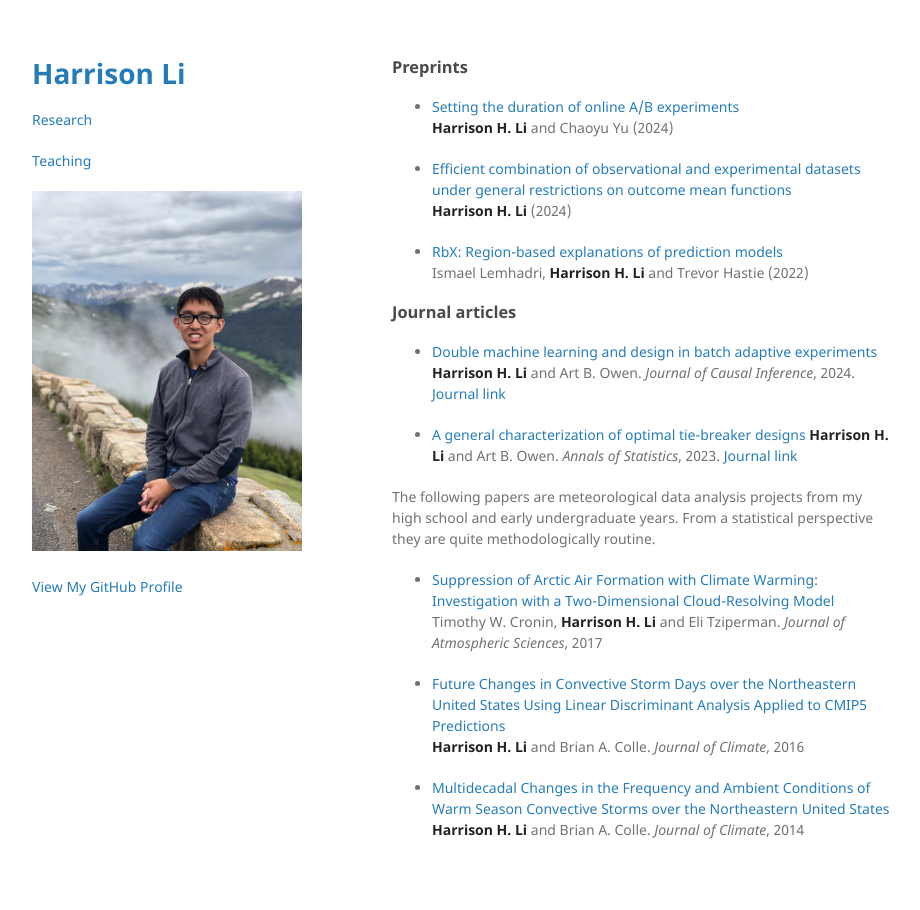
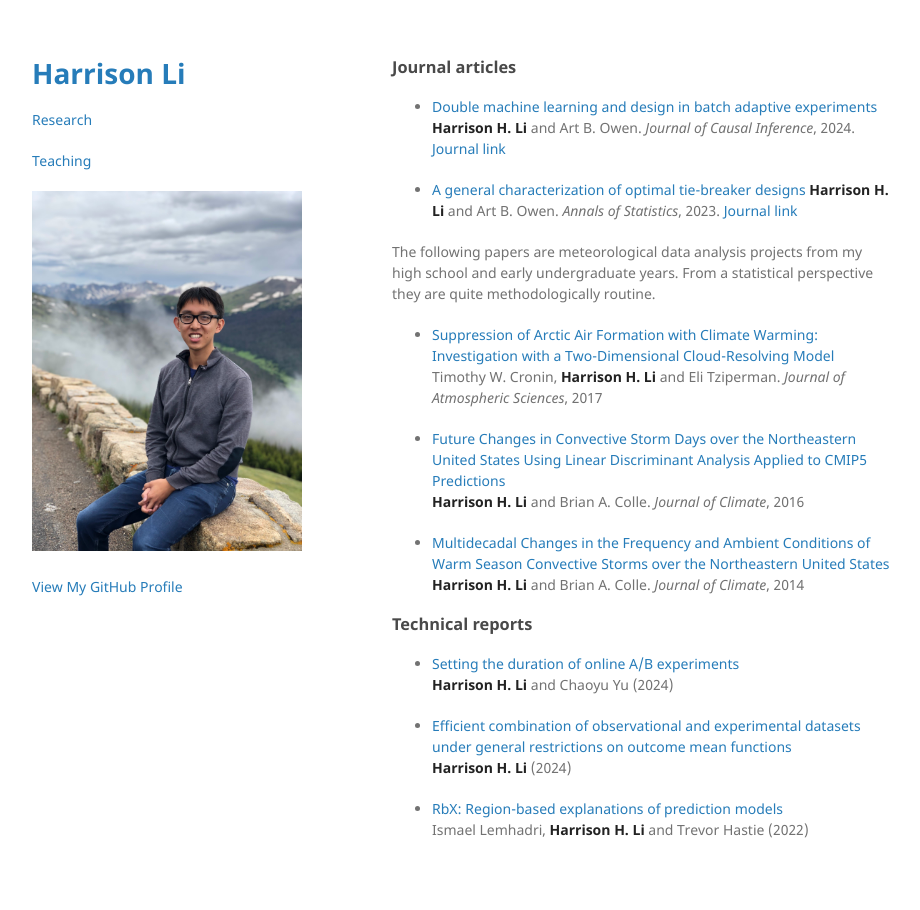
Before and after one commit to hli90722/hli90722.github.io, a Jekyll site: the page built from research.md, in a window 1280 px wide. Shown: the whole page, without its empty margins (178-1098 px from the left). Built offline with Jekyll 4.4.1, drawn with Linux system fonts in a browser that asks for light colours; the repository's description, which GitHub fills in, is left out; part of the change alters nothing that is shown.

Commit message:
Updated research page

```diff
--- a/research.md
+++ b/research.md
@@ -3,17 +3,6 @@ layout: default
 title: Research
 permalink: /research/
 ---
-
-### Preprints
-
-- [Setting the duration of online A/B experiments](https://arxiv.org/abs/2408.02830)\
-**Harrison H. Li** and Chaoyu Yu (2024)
-
-- [Efficient combination of observational and experimental datasets under general restrictions on outcome mean functions](https://arxiv.org/abs/2406.06941)\
-**Harrison H. Li** (2024)
-
-- [RbX: Region-based explanations of prediction models](https://arxiv.org/abs/2210.08721)\
-Ismael Lemhadri, **Harrison H. Li** and Trevor Hastie (2022)
 
 ### Journal articles
 
@@ -33,3 +22,14 @@ Timothy W. Cronin, **Harrison H. Li** and Eli Tziperman. *Journal of Atmospheric
 
 - [Multidecadal Changes in the Frequency and Ambient Conditions of Warm Season Convective Storms over the Northeastern United States](https://journals.ametsoc.org/view/journals/clim/27/19/jcli-d-13-00785.1.xml)\
 **Harrison H. Li** and Brian A. Colle. *Journal of Climate*, 2014
+
+### Technical reports
+
+- [Setting the duration of online A/B experiments](https://arxiv.org/abs/2408.02830)\
+**Harrison H. Li** and Chaoyu Yu (2024)
+
+- [Efficient combination of observational and experimental datasets under general restrictions on outcome mean functions](https://arxiv.org/abs/2406.06941)\
+**Harrison H. Li** (2024)
+
+- [RbX: Region-based explanations of prediction models](https://arxiv.org/abs/2210.08721)\
+Ismael Lemhadri, **Harrison H. Li** and Trevor Hastie (2022)
```
Also changed, not shown: 2 other files.
